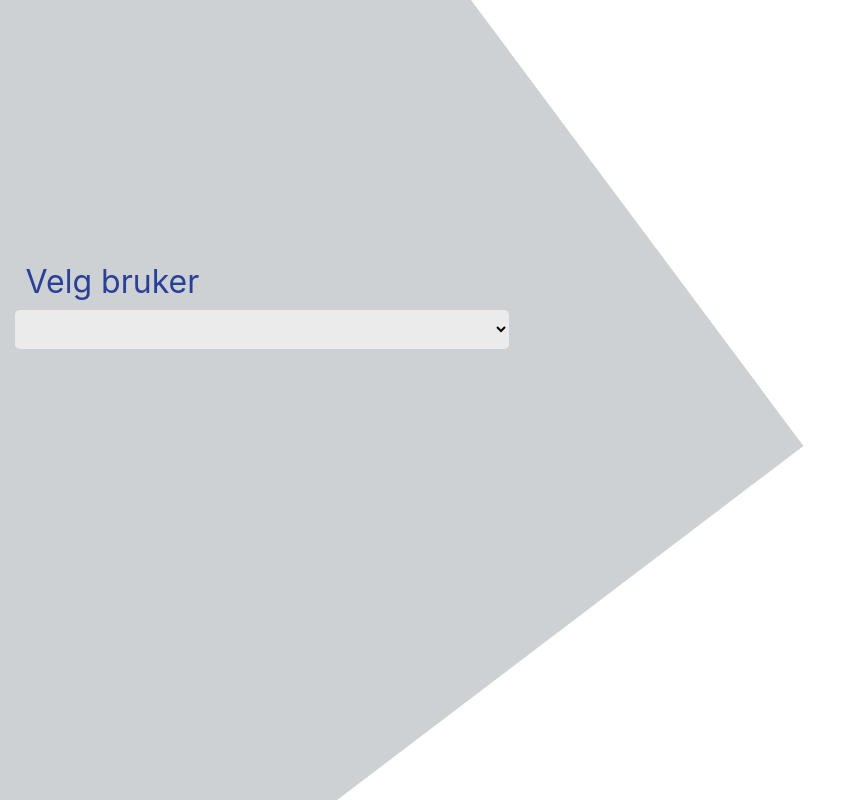
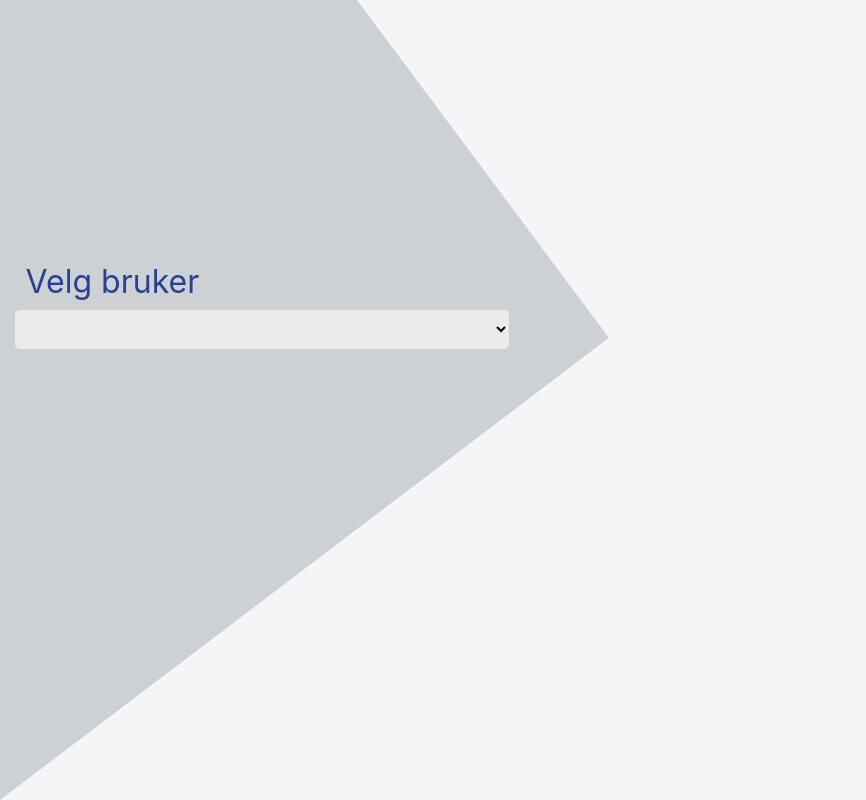
Before and after one commit to Glasspaper-Solutions/invoicing, a Vue app: page / in a window 1280 px wide. Shown: the top 800 px of the page, without its empty margins (0-866 px from the left). Built offline with nearby package versions, Linux system fonts and the light colour scheme.

Commit message:
FIxed svg and new margin errors

```diff
--- a/src/assets/base.css
+++ b/src/assets/base.css
@@ -58,9 +58,11 @@
   position: relative;
   font-weight: normal;
 }
-
+html {
+  height: 100%;
+}
 body {
-  min-height: 100vh;
+  height: 100%;
   color: var(--color-text);
   background: var(--color-background);
   transition: color 0.5s, background-color 0.5s;
--- a/src/assets/main.css
+++ b/src/assets/main.css
@@ -7,7 +7,8 @@
 
 body {
   background-color: rgb(244, 245, 247);
-  background:url('./bakgrunnsbilde.svg') no-repeat;
+  background-image:url('./bakgrunnsbilde.svg');
+  background-repeat: no-repeat;
   overflow-y: hidden;
 }
 
@@ -74,6 +75,10 @@ input[type=number] {
     margin-top: 1%;
     box-sizing: border-box;
 }
+.inputs h1 {
+  height: 20%;
+}
+
 
 /* create a container for the three parts of 'importere visma lønn' */
 .visma-lønn-container, .invoice-container {
```
